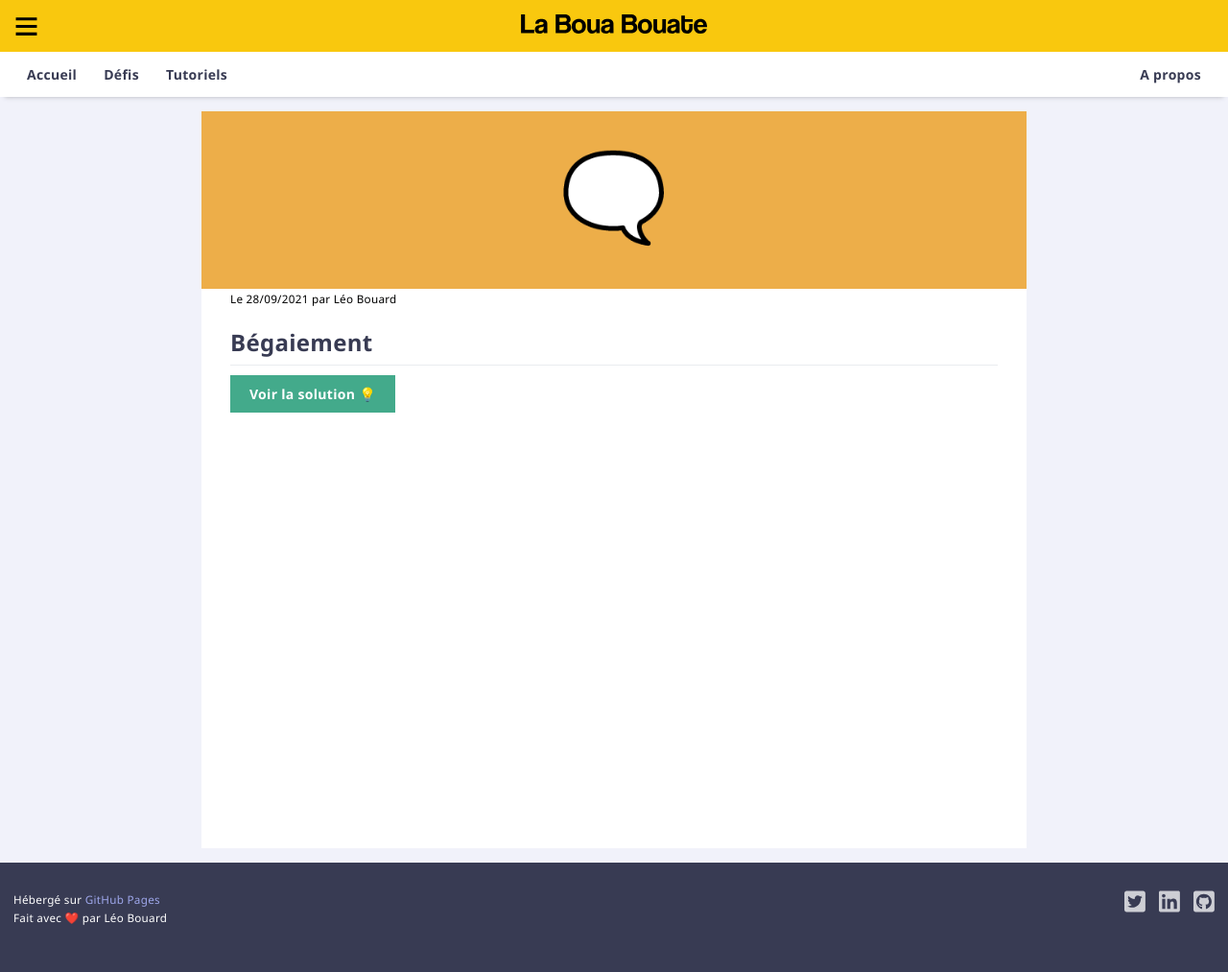
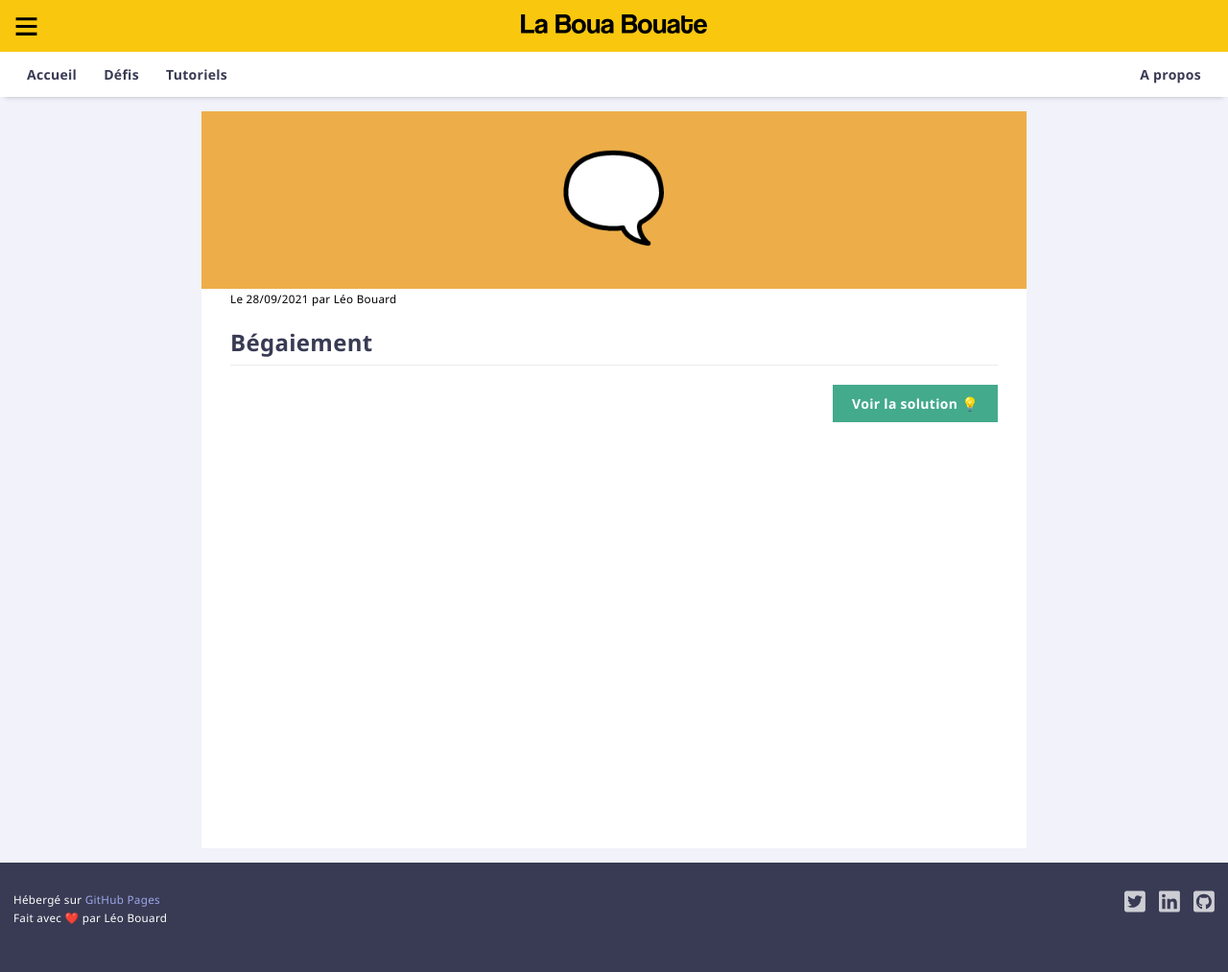
Before and after one commit to leobouard/leobouard.github.io, a Jekyll site: the page built from _posts/2021-09-28-begaiement.md, in a window 1280 px wide. Shown: the whole page at 96% size. Built offline with Jekyll 4.4.1, drawn with Linux system fonts in a browser that asks for light colours.

Commit message:
Update button

```diff
--- a/_layouts/post.html
+++ b/_layouts/post.html
@@ -15,5 +15,7 @@ layout: default
 {{ content }}
 
 {% if page.tags contains "challenges" %}
-    <a class= "button" href="{{ page.id }}-soluce">Voir la solution 💡</a>
+    <div class="button">
+        <a href="{{ page.id }}-soluce">Voir la solution 💡</a>
+    </div>
 {% endif %}
--- a/assets/css/style.scss
+++ b/assets/css/style.scss
@@ -139,6 +139,11 @@ section {
     /* --- BUTTON LINK --- */
 
     .button {
+        text-align: right;
+        margin-top: 30px;
+        margin-bottom: 15px;
+
+        a {
             background-color: #43aa8b;
             color: #fff;
             font-weight: 600;
@@ -146,11 +151,8 @@ section {
             padding-bottom: 10px;
             padding-left: 20px;
             padding-right: 20px;
-        margin-top: 30px;
-        margin-bottom: 15px;
-        right: 0;
-        bottom: 0;
             border: 0;
+        }
     }
 
     /* --- TEXT --- */
```
Lines whose indentation alone changed are shown as unchanged.
